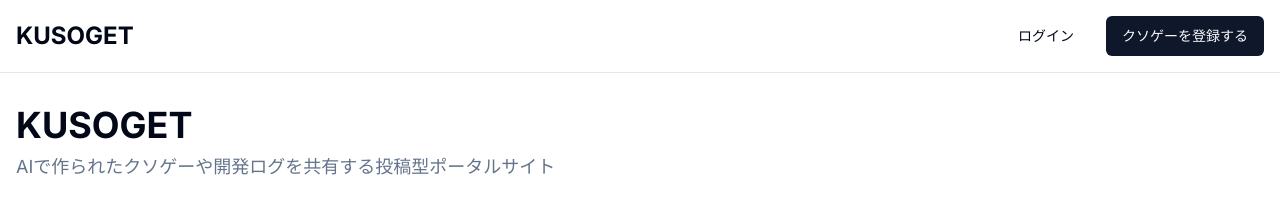
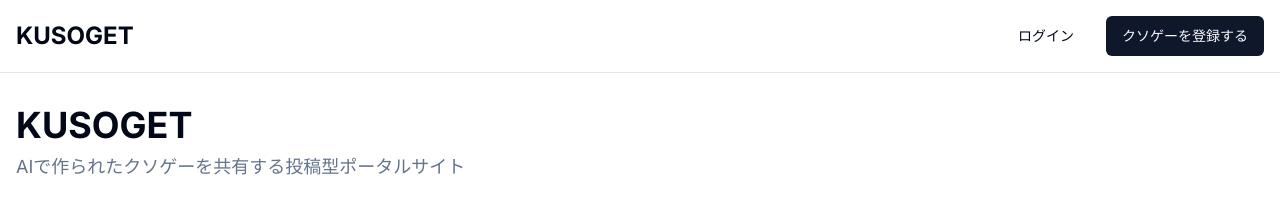
Before and after one commit to kusoget/kusoget, a Next.js app: page / in a window 1280 px wide. Shown: the top 211 px of the page. Built offline with nearby package versions, Linux system fonts and the light colour scheme; no server answers; the database is empty.

Commit message:
Remove '開発ログ' references from text

```diff
--- a/app/page.tsx
+++ b/app/page.tsx
@@ -39,7 +39,7 @@ export default async function Home() {
         <div className="mb-8">
           <h1 className="text-4xl font-bold mb-2">KUSOGET</h1>
           <p className="text-lg text-muted-foreground">
-            AIで作られたクソゲーや開発ログを共有する投稿型ポータルサイト
+            AIで作られたクソゲーを共有する投稿型ポータルサイト
           </p>
         </div>
 
--- a/app/submit/page.tsx
+++ b/app/submit/page.tsx
@@ -177,7 +177,7 @@ export default function SubmitPage() {
           <CardHeader>
             <CardTitle>ゲームを投稿</CardTitle>
             <CardDescription>
-              新しいクソゲーや開発ログを共有しましょう
+              新しいクソゲーを共有しましょう
             </CardDescription>
           </CardHeader>
           <CardContent>
```
Also changed, not shown: 1 other file (tests, documents, lock files or other folders).
